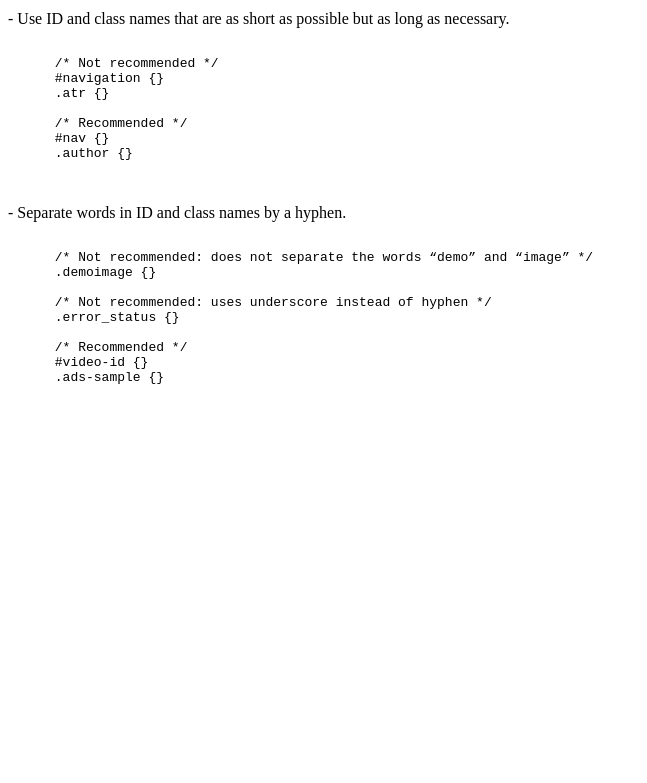
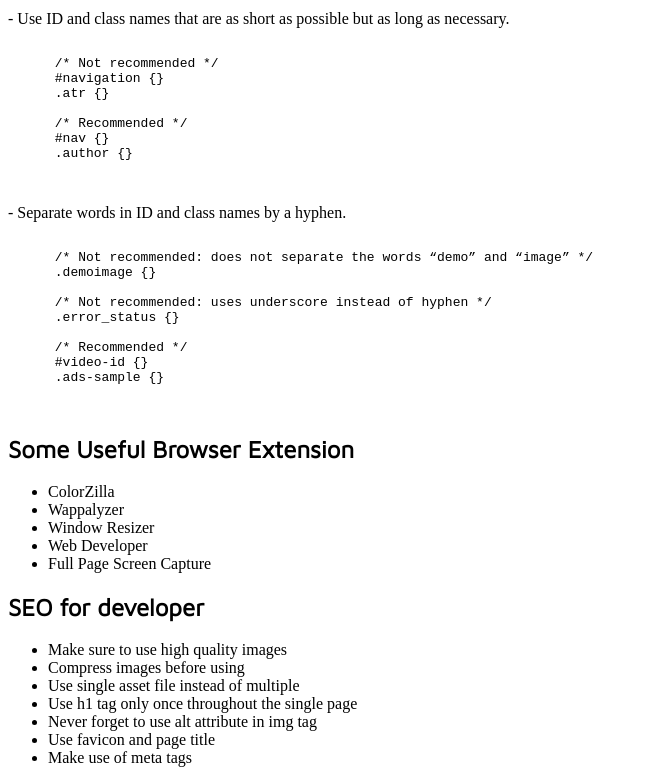
Before and after one commit to sabitaneupane/fed-training, a plain HTML site: page best-practices.html in a window 1280 px wide. Shown: the part 1003-1786 px from the top of the page, without its empty margins (0-647 px from the left). Before the commit the page ends 1431 px from the top, so only its background shows below. Drawn offline with nearby package versions, Linux system fonts and the light colour scheme.

Commit message:
Best pratices

```diff
--- a/bestpractices.html
+++ b/best-practices.html
@@ -1,5 +1,9 @@
 <!DOCTYPE html>
 <html>
+<link rel="icon" type="image/png" href="https://sabitaneupane.github.io/asset/images/favicon.png">
+<meta name="description" content="Basic Frontend Training">
+<meta name="keywords" content="HTML, CSS, JavaScript">
+<meta name="author" content="Sabita Neupane">
 <!-- font-awesome -->
 <link rel="stylesheet" href="https://cdnjs.cloudflare.com/ajax/libs/font-awesome/4.7.0/css/font-awesome.min.css">
 
@@ -31,7 +35,7 @@
 <body>
   <!-- font-awesome -->
 
-  <h1> Best Practices</h1>
+  <h1> Best Practices for Frontend Development</h1>
   <hr />
   <h2> Fontawesome</h2>
   <i class="fa fa-camera"></i>
@@ -99,7 +103,7 @@
   </code>
 </pre>
 
- - Use ID and class names that are as short as possible but as long as necessary.
+  - Use ID and class names that are as short as possible but as long as necessary.
   <pre>
     <code>
       /* Not recommended */
@@ -126,6 +130,27 @@
       .ads-sample {}
     </code>
   </pre>
+
+  <h2>Some Useful Browser Extension</h2>
+  <ul>
+    <li> ColorZilla</li>
+    <li> Wappalyzer </li>
+    <li> Window Resizer</li>
+    <li> Web Developer</li>
+    <li> Full Page Screen Capture</li>
+  </ul>
+
+  <h2> SEO for developer</h2>
+
+  <ul>
+    <li>Make sure to use high quality images</li>
+    <li>Compress images before using</li>
+    <li>Use single asset file instead of multiple</li>
+    <li>Use h1 tag only once throughout the single page</li>
+    <li>Never forget to use alt attribute in img tag</li>
+    <li>Use favicon and page title</li>
+    <li>Make use of meta tags</li>
+  </ul>
 </body>
 
 </html>
```
